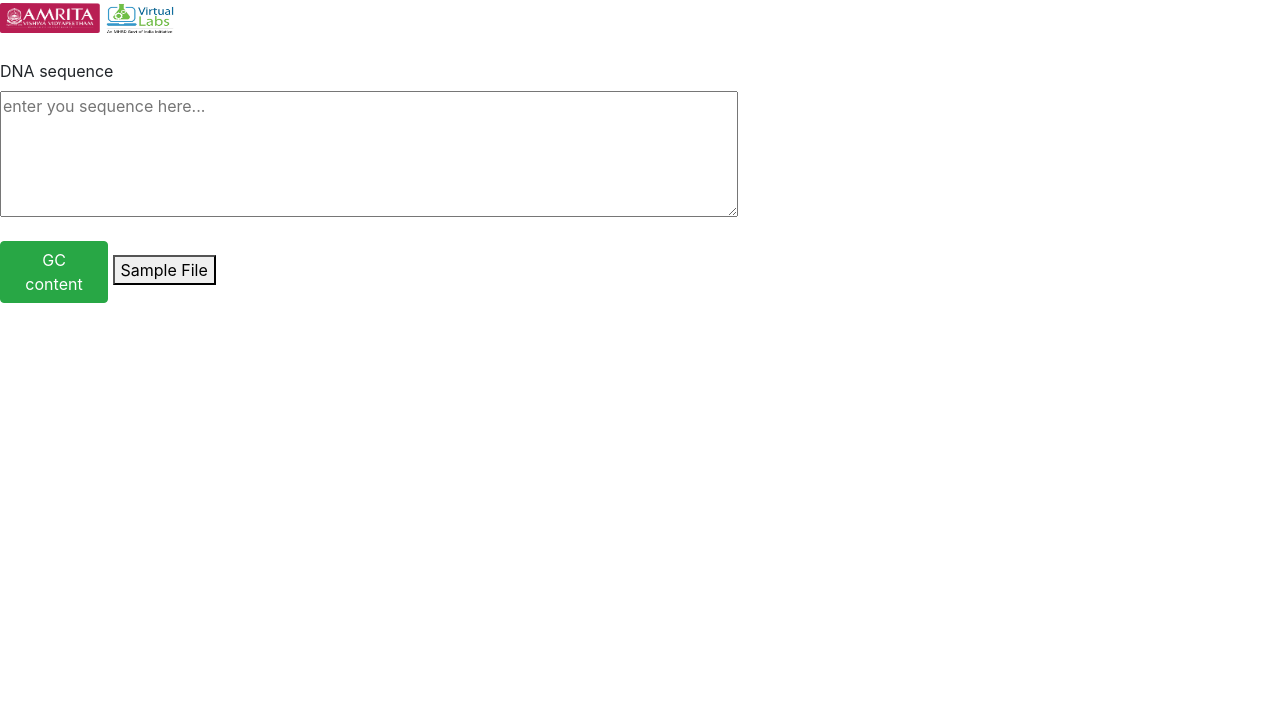
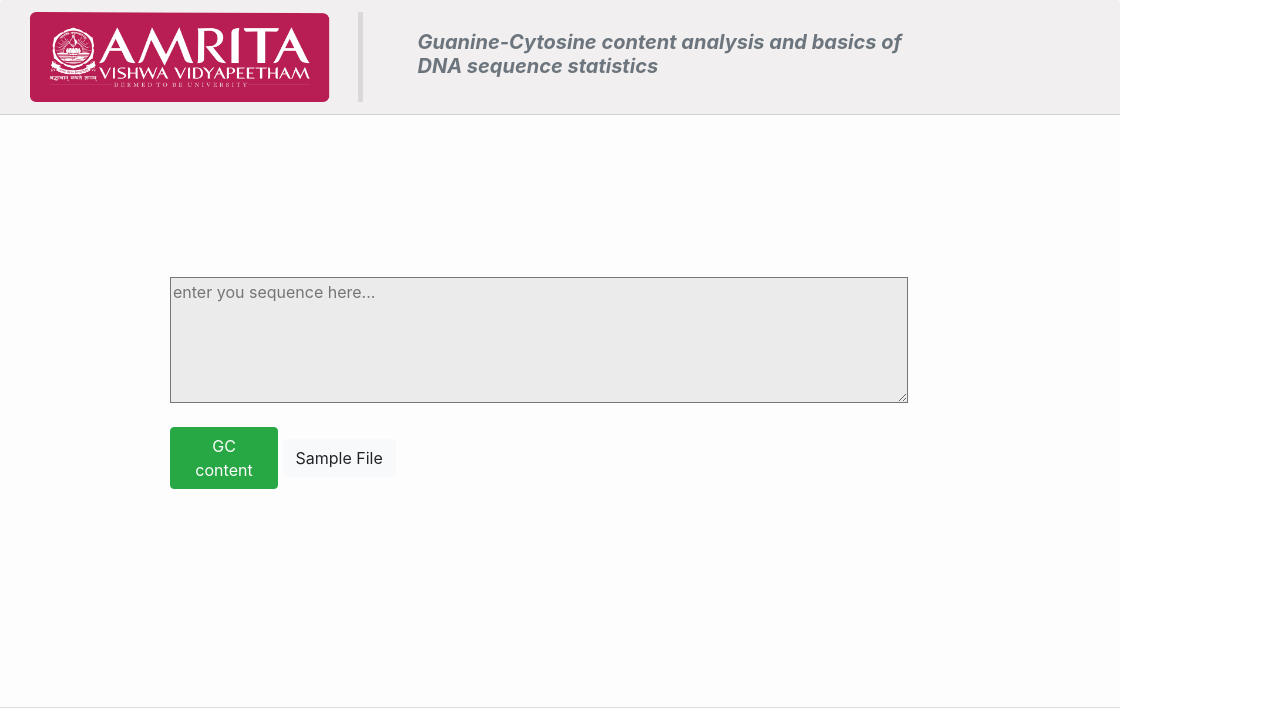
Before and after one commit to virtual-labs/exp-dna-sequence-statistics-au, a plain HTML site: page experiment/simulation/index.html in a window 1280 px wide. Drawn offline with nearby package versions, Linux system fonts and the light colour scheme.

Commit message:
sim update

```diff
--- a/experiment/simulation/index.html
+++ b/experiment/simulation/index.html
@@ -8,26 +8,38 @@
     </title>
     <body>
 
-        <!--h>Vlab experiment GC count</h1-->
-        <img src="./images/Amritalogo.png" alt="vlab logo" style="width:100px;height:30px;"/>
-        <img src="./images/vlablogo2.jpg" alt="vlab logo" style="width:70px;height:35px;">
+        <div class="card-header" style="max-width: 70rem; background: rgb(241, 239, 239);">
+            <div class="row">
 
-        <br>
-        <br>
+                <div class="col-1" style="left: 10px; text-align: center;">
+                    <img src="./images/Amritalogo.png" style="width:300px;height:90px;"/>
+                </div>
 
-        <div>
-            <form>
+                <div class="col-2" style="border-right: thick solid #d8d8d8ee; margin-left: 80px;"></div>
+
+                <div class="col-6" style="margin-left: 40px;">
+                    <!--h2><b>Simulator</b></h1-->
+                    </br>
+                    <h5 class="card-subtitle mb-2 text-muted"><b><i>Guanine-Cytosine content analysis and basics of DNA sequence statistics</i></b></h2>
+                </div>
+
+            </div>
+
+        </div>
+
+        <div class="card-header" style="max-width: 70rem; background: rgb(253, 253, 253);">
+            <form style="padding: 150px;">
 
                 <div class="form-group">
 
-                    <label for="dnainput">DNA sequence</label></br>
-                    <textarea id="dnainput" name="textareainput" rows="5" cols="70" placeholder="enter you sequence here..." ></textarea>
+                    <!--label for="dnainput">DNA sequence</label></br-->
+                    <textarea id="dnainput" name="textareainput" rows="5" cols="70" placeholder="enter you sequence here..." style="background-color: rgb(235, 235, 235);"></textarea>
 
                     </br>
                     </br>
 
                     <button class="btn btn-success" id="csvload" onclick="FindGC()" type="button" style="width: 108px">GC content</button>
-                    <a href="./sequence.fasta" download="Samplefile.fasta" > <button type="button">Sample File </button> </a>
+                    <a href="./sequence.fasta" download="samplefile.fasta" > <button class="btn btn-light" type="button">Sample File </button> </a>
 
                     <br>
                     <br>
```
